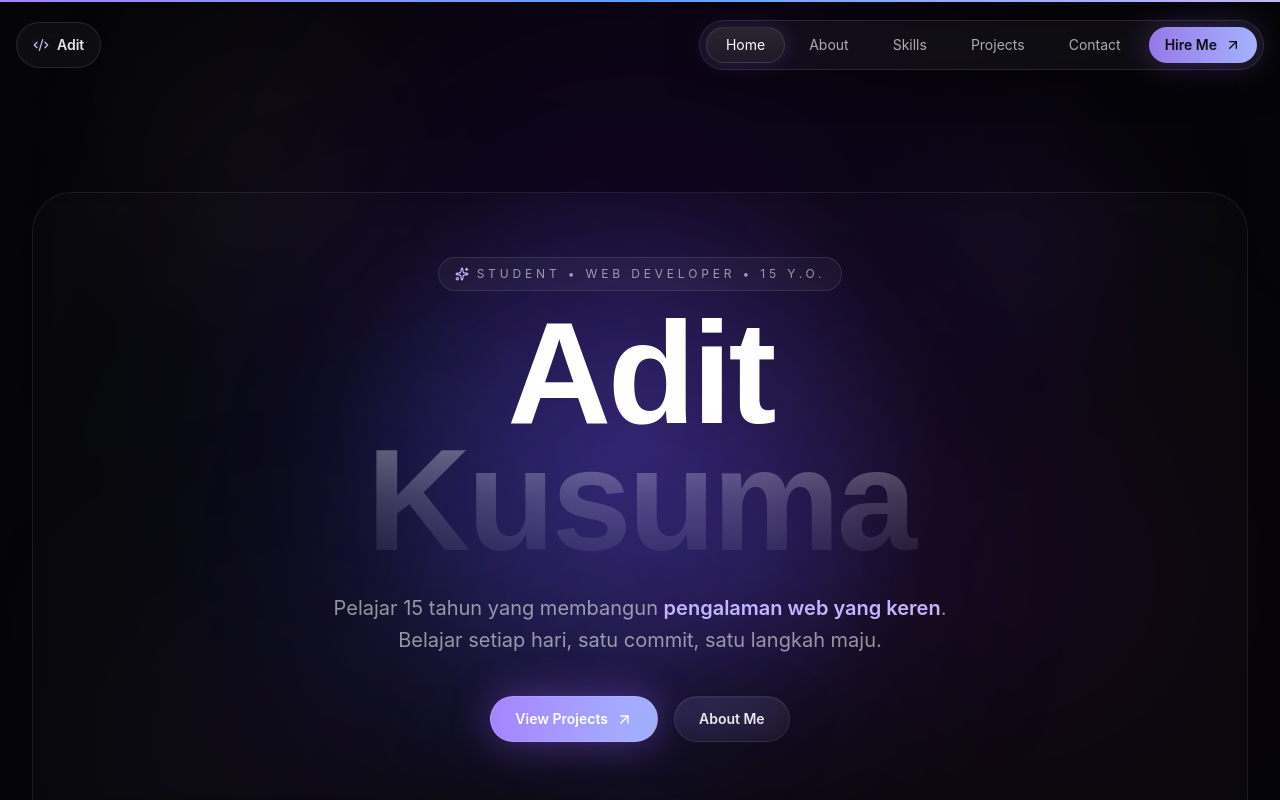
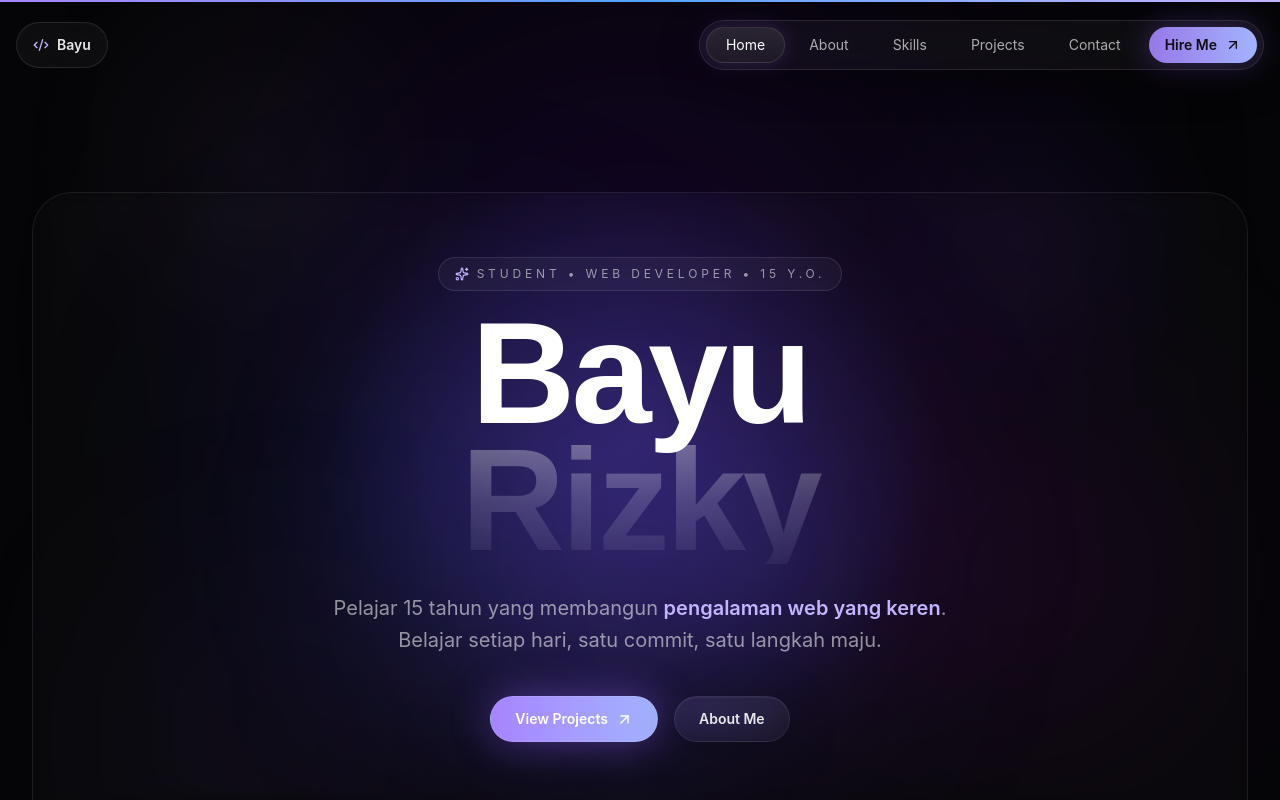
Before and after one commit to KingAldy/my-porto, a React app: page / in a window 1280 px wide. Shown: the top 800 px of the page. Built offline with nearby package versions, Linux system fonts and the light colour scheme; the HTML template or start-up script is replaced by a standard one.

Commit message:
Update App.tsx

```diff
--- a/src/App.tsx
+++ b/src/App.tsx
@@ -305,7 +305,7 @@ function Navbar() {
             className="flex items-center gap-2 rounded-full border border-white/10 bg-white/[0.04] px-4 py-3 text-sm text-white/90 backdrop-blur-xl"
           >
             <Code2 size={16} className="text-violet-300" />
-            <span className="font-semibold">Adit</span>
+            <span className="font-semibold">Bayu</span>
           </a>
         </motion.div>
 
@@ -576,9 +576,9 @@ export default function App() {
                       transition={{ delay: 0.08, duration: 0.65 }}
                       className="text-6xl font-black leading-[0.88] tracking-tight md:text-[9rem]"
                     >
-                      <span className="block text-white">Adit</span>
+                      <span className="block text-white">Bayu</span>
                       <span className="block bg-gradient-to-b from-white/35 via-violet-100/18 to-white/5 bg-clip-text text-transparent">
-                        Kusuma
+                        Rizky
                       </span>
                     </motion.h1>
 
```
